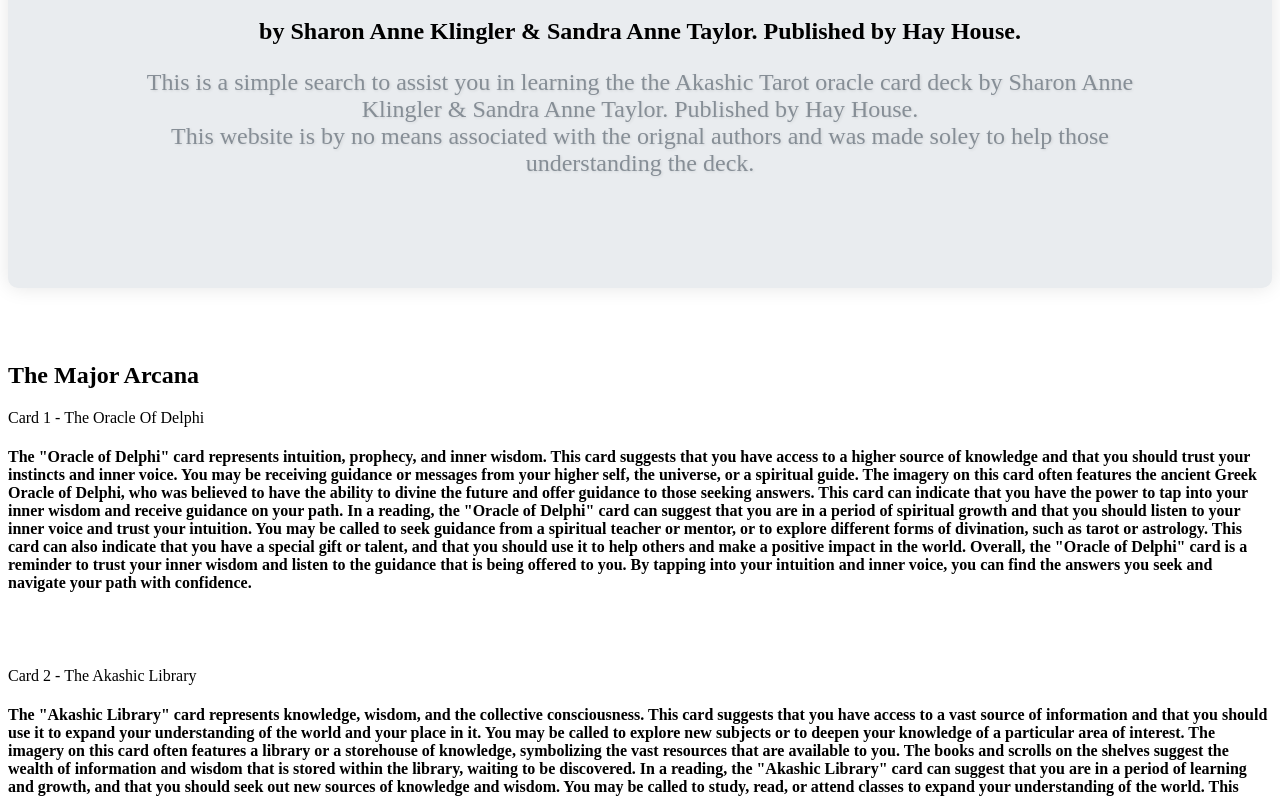
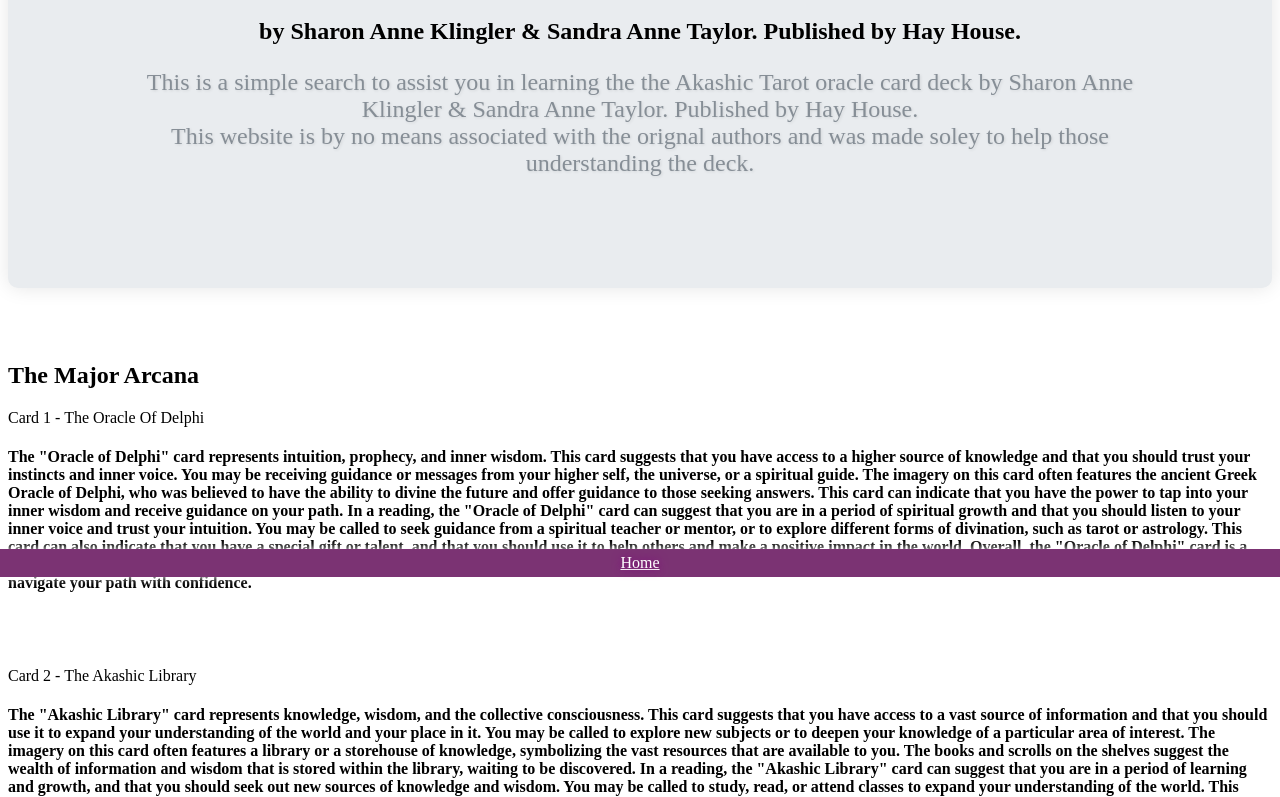
Before and after one commit to spectral-garden/akashictarot, a plain HTML site: page index.html in a window 1280 px wide. Shown: the part 223-1020 px from the top of the page. Drawn offline with Linux system fonts and the light colour scheme.

Commit message:
Add files via upload

```diff
--- a/index.html
+++ b/index.html
@@ -10,7 +10,7 @@
 <body>
     <div class="navbar">
 
-        <a id="glow-box-home" href="#">Home</a>
+
         <button id="random-scroll-button">Random Card</button>
         <p id="glow-box">Akashic Tarot</p>
 
@@ -621,6 +621,7 @@
         </div>
         <br><br><br>
         <div class="footer"><p>Designed and Maintainted by Spectral Garden Studio 2023</p></div>
+        <div class="homefooter"><a id="glow-box-home" href="#">Home</a></div>
 
 
 
--- a/style.css
+++ b/style.css
@@ -97,7 +97,8 @@
   box-shadow: 0 0 10px white;
   padding: 5px;
   display: flex;
-
+  justify-content: center;
+  align-items: center;
 }
 #glow-box-home:hover {
   box-shadow: 0 0 15px rgb(199, 43, 219);
@@ -164,3 +165,10 @@ body {
   color: white;
   text-align: center;
 }
+.homefooter {
+  position: fixed;
+  left: 0;
+  bottom: 0;
+  width: 100%;
+  background-color: rgb(118, 102, 102);
+}
```
